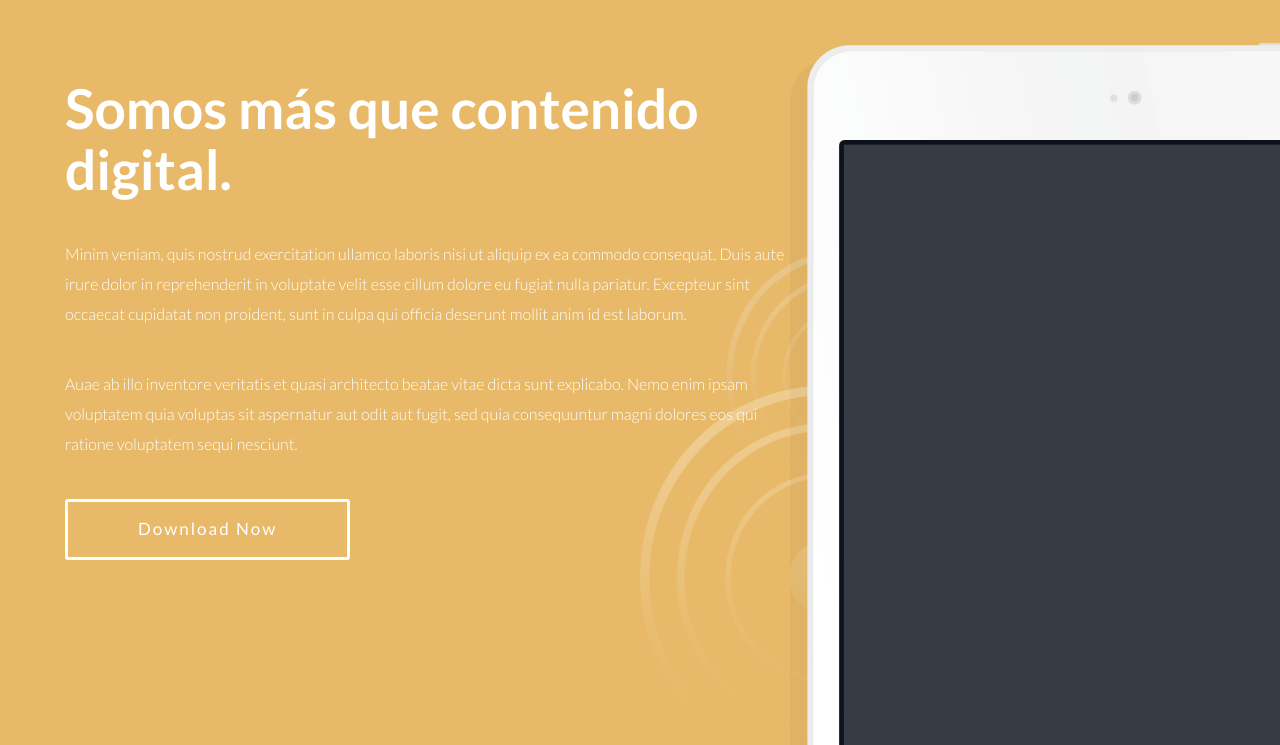
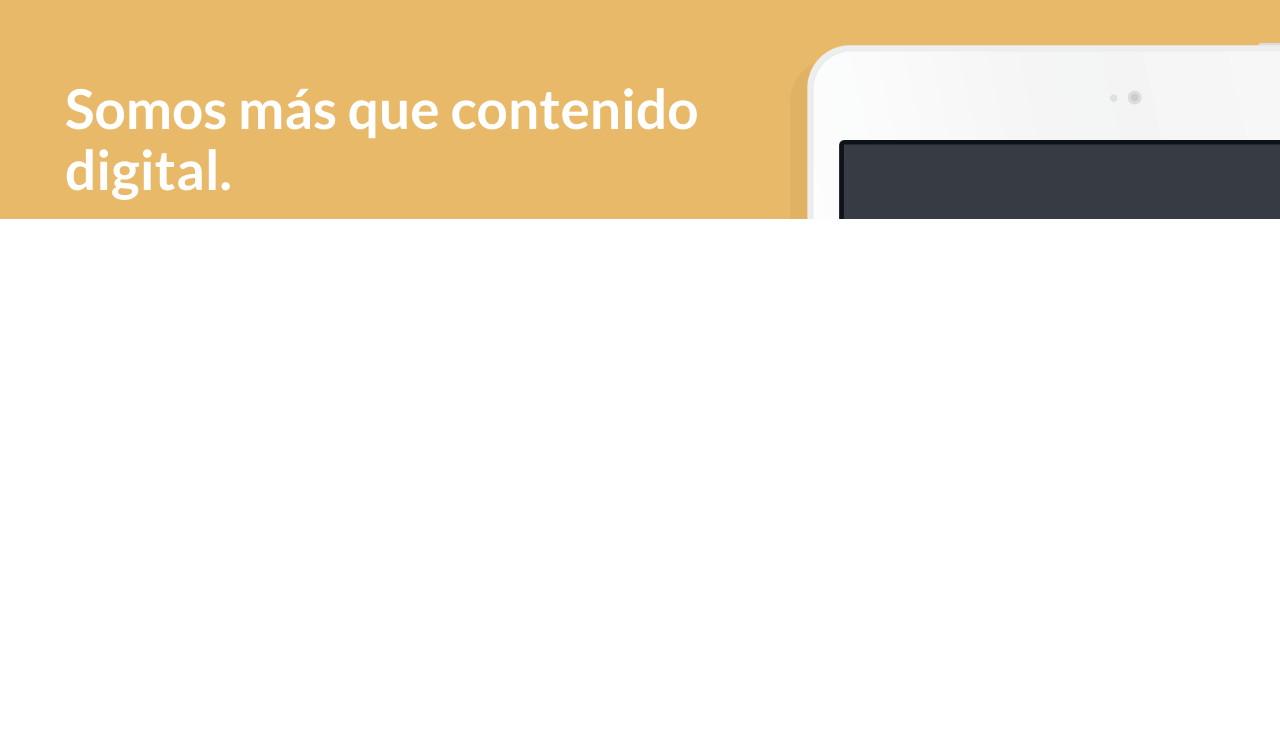
Before and after one commit to Hreino92/remark, a plain HTML site: page index.html in a window 1280 px wide. Shown: the part 844-1589 px from the top of the page. After the commit the page ends 1063 px from the top, so only its background shows below. Drawn offline with nearby package versions, Linux system fonts and the light colour scheme.

Commit message:
modificación 11 marzo

```diff
--- a/index.html
+++ b/index.html
@@ -70,9 +70,9 @@
               <h1>
               <b>Somos más que contenido digital.</b>
               </h1>
-              <p>Minim veniam, quis nostrud exercitation ullamco laboris nisi ut aliquip ex ea commodo consequat. Duis aute irure dolor in reprehenderit in voluptate velit esse cillum dolore eu fugiat nulla pariatur. Excepteur sint occaecat cupidatat non proident, sunt in culpa qui officia deserunt mollit anim id est laborum.</p>
+              <!-- <p>Minim veniam, quis nostrud exercitation ullamco laboris nisi ut aliquip ex ea commodo consequat. Duis aute irure dolor in reprehenderit in voluptate velit esse cillum dolore eu fugiat nulla pariatur. Excepteur sint occaecat cupidatat non proident, sunt in culpa qui officia deserunt mollit anim id est laborum.</p>
               <p>Auae ab illo inventore veritatis et quasi architecto beatae vitae dicta sunt explicabo. Nemo enim ipsam voluptatem quia voluptas sit aspernatur aut odit aut fugit, sed quia consequuntur magni dolores eos qui ratione voluptatem sequi nesciunt.</p>
-              <a href="#" class="download-btn">Download Now</a>
+              <a href="#" class="download-btn">Download Now</a> -->
             </div>
           </div>
         </div>
```
